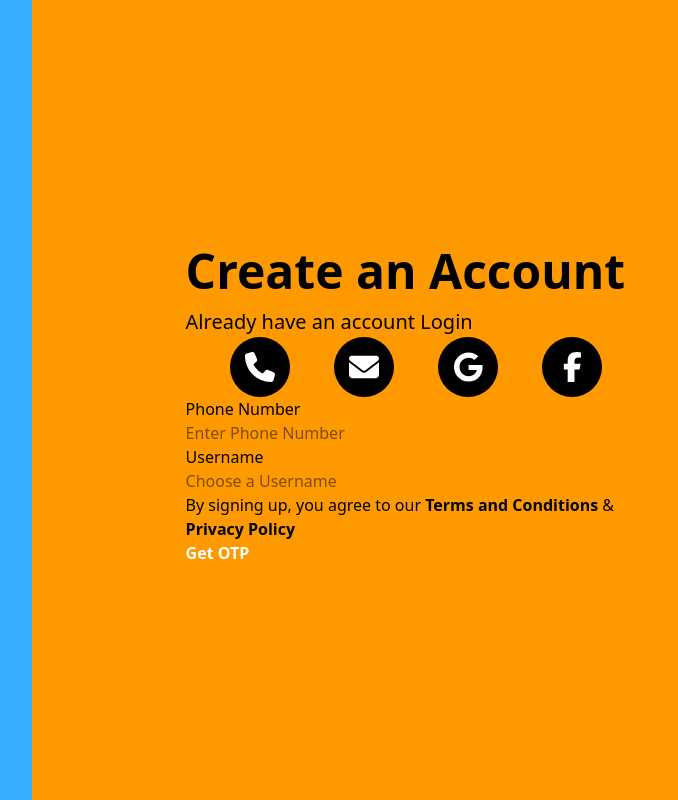
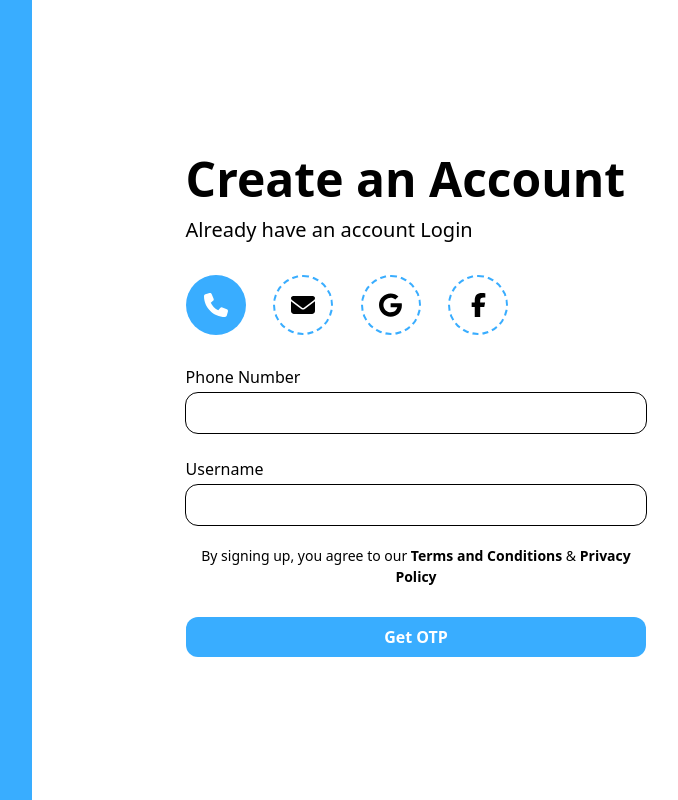
Before and after one commit to GouravBasera/passman, a React (Vite) app: page / in a window 1280 px wide. Shown: the whole page, without its empty margins (480-1158 px from the left). Built offline with nearby package versions, Linux system fonts and the light colour scheme; no server answers.

Commit message:
Completed the UI for Login page

```diff
--- a/src/App.css
+++ b/src/App.css
@@ -1,8 +1,3 @@
-*{
-    margin: 0;
-    padding: 0;
-}
-
 .mainContainer input{
     border: 1px solid;
     border-radius: 8px;
@@ -14,3 +9,18 @@
 button{
     cursor: pointer
 }
+
+#phoneNumber::-webkit-inner-spin-button,
+#phoneNumber::-webkit-outer-spin-button {
+  -webkit-appearance: none;
+  margin: 0;
+}
+
+#phoneNumber {
+    -moz-appearance: textfield;
+}
+
+.activeButton{
+    background: #39ADFF;
+    color: white;
+}
--- a/src/login/login.jsx
+++ b/src/login/login.jsx
@@ -1,48 +1,99 @@
-import React from 'react'
+import React, { useState } from "react";
 import { FontAwesomeIcon } from "@fortawesome/react-fontawesome";
-import { faPhone, faEnvelope } from '@fortawesome/free-solid-svg-icons'
-import { faFacebookF, faGoogle } from '@fortawesome/free-brands-svg-icons';
+import { faPhone, faEnvelope, faEye } from "@fortawesome/free-solid-svg-icons";
+import { faFacebookF, faGoogle } from "@fortawesome/free-brands-svg-icons";
 
 function login() {
+  const [typeOfValidationInput, setTypeOfValidationInput] = useState({
+    type: "number",
+    text: "Phone Number",
+  });
+
+  const [isActive, setIsActive] = useState("phone")
+
   return (
     <>
       <div className="primaryContainer w-[100%] flex">
-        <div className="imageContainer w-[40%] h-[100vh] bg-[#39ADFF]"></div>
-        <div className="loginContainer w-[60%] h-[100vh] flex flex-col justify-evenly items-center bg-amber-500 gap-[130px]">
+        <div className="imageContainer w-[40%] h-[100vh] bg-[#39ADFF]">
+          {/* Add image to the left side */}
+        </div>
+        <div className="loginContainer w-[60%] h-[100vh] flex flex-col justify-evenly items-center gap-[130px]">
           <div className="mainLogin w-[60%]">
-            <div className="textContainer">
-            <p className='text-[48px]'><strong>Create an Account</strong></p>
-            <p className='text-[20px]'>Already have an account <span className='loginText'>Login</span></p>
+            <div className="textContainer mb-[20px]">
+              <p className="text-[48px]">
+                <strong>Create an Account</strong>
+              </p>
+              <p className="text-[20px]">
+                Already have an account <span className="loginText">Login</span>
+              </p>
             </div>
 
-            <div className="logoContainer flex justify-evenly">
-                <div className="phone rounded-[50%] w-[60px] h-[60px] flex justify-center items-center bg-[#000] text-center text-3xl text-white">
-                    <FontAwesomeIcon icon={faPhone}/>
+            <div className="logoContainer flex justify-between w-[70%] my-[30px]">
+              <div
+                className={`phone rounded-[50%] w-[60px] h-[60px] text-2xl flex justify-center items-center border-2 border-dashed border-[#39ADFF] bg-white px-6 py-3 font-semibold uppercase text-black transition-all duration-300 hover:translate-x-[-4px] hover:translate-y-[-4px] hover:rounded-[50%] hover:shadow-[4px_4px_0px_#39ADFF] active:translate-x-[0px] active:translate-y-[0px] active:rounded-[50%] active:shadow-none ${isActive === 'phone' ? "activeButton" : "" }`}
+                onClick={() => {
+                  setTypeOfValidationInput({
+                    type: "number",
+                    text: "Phone Number",
+                  });
+                  setIsActive('phone')
+                }}
+              >
+                <FontAwesomeIcon icon={faPhone} />
               </div>
-                <div className="email rounded-[50%] w-[60px] h-[60px] flex justify-center items-center bg-[#000] text-center text-3xl text-white">
-                    <FontAwesomeIcon icon={faEnvelope}/>
+              <div
+                className={`email rounded-[50%] w-[60px] h-[60px] text-2xl flex justify-center items-center border-2 border-dashed border-[#39ADFF] bg-white px-6 py-3 font-semibold uppercase text-black transition-all duration-300 hover:translate-x-[-4px] hover:translate-y-[-4px] hover:rounded-[50%] hover:shadow-[4px_4px_0px_#39ADFF] active:translate-x-[0px] active:translate-y-[0px] active:rounded-[50%] active:shadow-none ${isActive === 'email' ? "activeButton" : "" }`}
+                onClick={() => {
+                  setTypeOfValidationInput({
+                    type: "email",
+                    text: "Enter Email",
+                  });
+                  setIsActive('email')
+                }}
+              >
+                <FontAwesomeIcon icon={faEnvelope} />
               </div>
-                <div className="google rounded-[50%] w-[60px] h-[60px] flex justify-center items-center bg-[#000] text-center text-3xl text-white">
-                    <FontAwesomeIcon icon={faGoogle}/>
+              <div className={`google rounded-[50%] w-[60px] h-[60px] text-2xl flex justify-center items-center border-2 border-dashed border-[#39ADFF] bg-white px-6 py-3 font-semibold uppercase text-black transition-all duration-300 hover:translate-x-[-4px] hover:translate-y-[-4px] hover:rounded-[50%] hover:shadow-[4px_4px_0px_#39ADFF] active:translate-x-[0px] active:translate-y-[0px] active:rounded-[50%] active:shadow-none ${isActive === 'google' ? "activeButton" : "" }`} onClick={()=>{
+                setIsActive('google')
+              }}>
+                <FontAwesomeIcon icon={faGoogle} />
               </div>
-                <div className="facebook rounded-[50%] w-[60px] h-[60px] flex justify-center items-center bg-[#000] text-center text-3xl text-white">
-                    <FontAwesomeIcon icon={faFacebookF}/>
+              <div className={`facebook rounded-[50%] w-[60px] h-[60px] text-2xl flex justify-center items-center border-2 border-dashed border-[#39ADFF] bg-white px-6 py-3 font-semibold uppercase text-black transition-all duration-300 hover:translate-x-[-4px] hover:translate-y-[-4px] hover:rounded-[50%] hover:shadow-[4px_4px_0px_#39ADFF] active:translate-x-[0px] active:translate-y-[0px] active:rounded-[50%] active:shadow-none ${isActive === 'facebook' ? "activeButton" : "" }`} onClick={()=>{
+                setIsActive('facebook')
+              }}>
+                <FontAwesomeIcon icon={faFacebookF} />
               </div>
             </div>
 
-            <div className="userDetails flex flex-col">
-                <label htmlFor="phoneNumber">Phone Number</label>
-                <input type="text" placeholder='Enter Phone Number' id='phoneNumber' />
-                <label htmlFor="phoneNumber">Username</label>
-                <input type="text" placeholder='Choose a Username' id='username' />
+            <div className="userDetails flex flex-col gap-[4px]">
+              <label htmlFor="phoneNumberOrEmail">
+                {typeOfValidationInput.text}
+              </label>
+              <input
+                type={typeOfValidationInput.type}
+                id="phoneNumber"
+                className="h-[40px] outline-1 rounded-xl pl-[10px] mb-[20px]"
+              />
+              <label htmlFor="username">Username</label>
+              <input
+                type="text"
+                id="username"
+                className="h-[40px] outline-1 rounded-xl pl-[10px]"
+              />
             </div>
-            <p>By signing up, you agree to our <strong>Terms and Conditions</strong> & <strong>Privacy Policy</strong></p>
-            <button className='text-white'><strong>Get OTP</strong></button>
+            <p className="text-center text-[14px] mt-[20px]">
+              By signing up, you agree to our{" "}
+              <strong>Terms and Conditions</strong> &{" "}
+              <strong>Privacy Policy</strong>
+            </p>
+            <button className="text-white w-full h-[40px] rounded-xl bg-[#39ADFF] mt-[30px]">
+              <strong>Get OTP</strong>
+            </button>
           </div>
         </div>
       </div>
     </>
-  )
+  );
 }
 
-export default login
+export default login;
```
Lines whose indentation alone changed are shown as unchanged.
